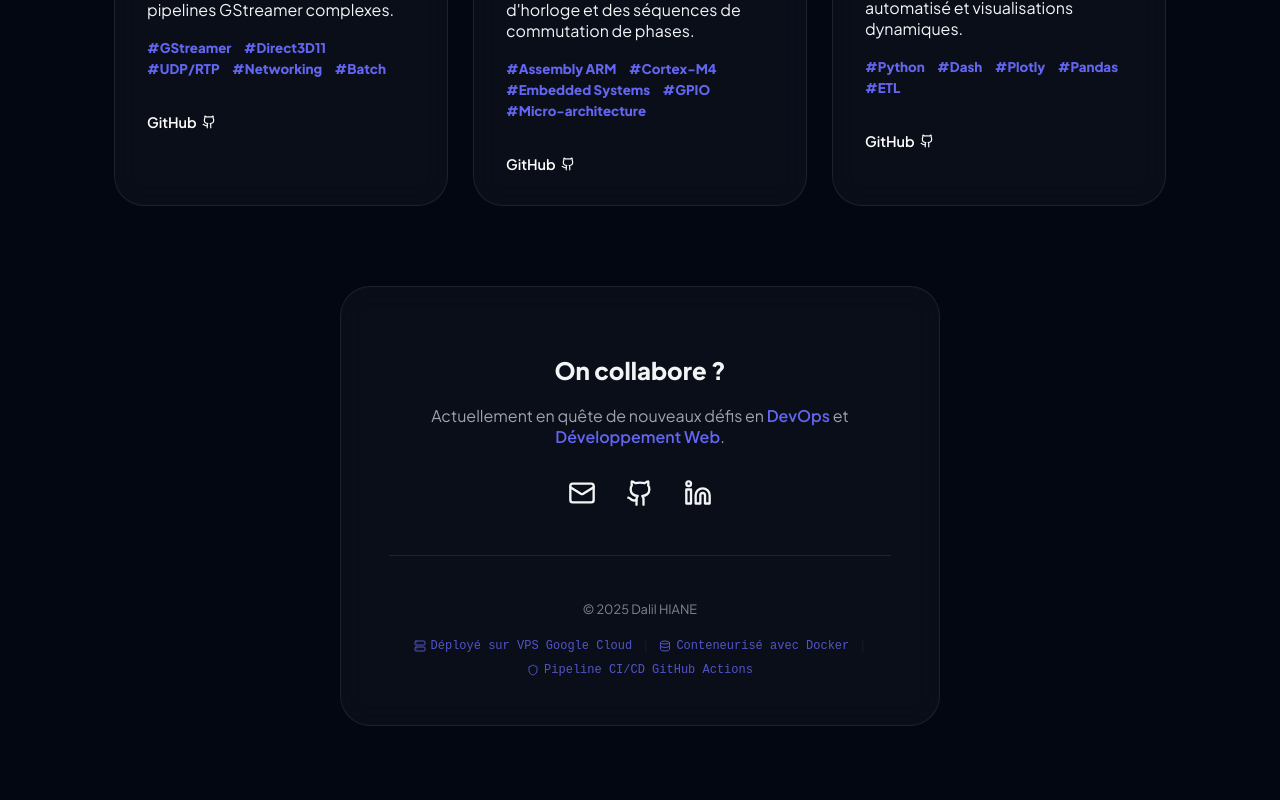
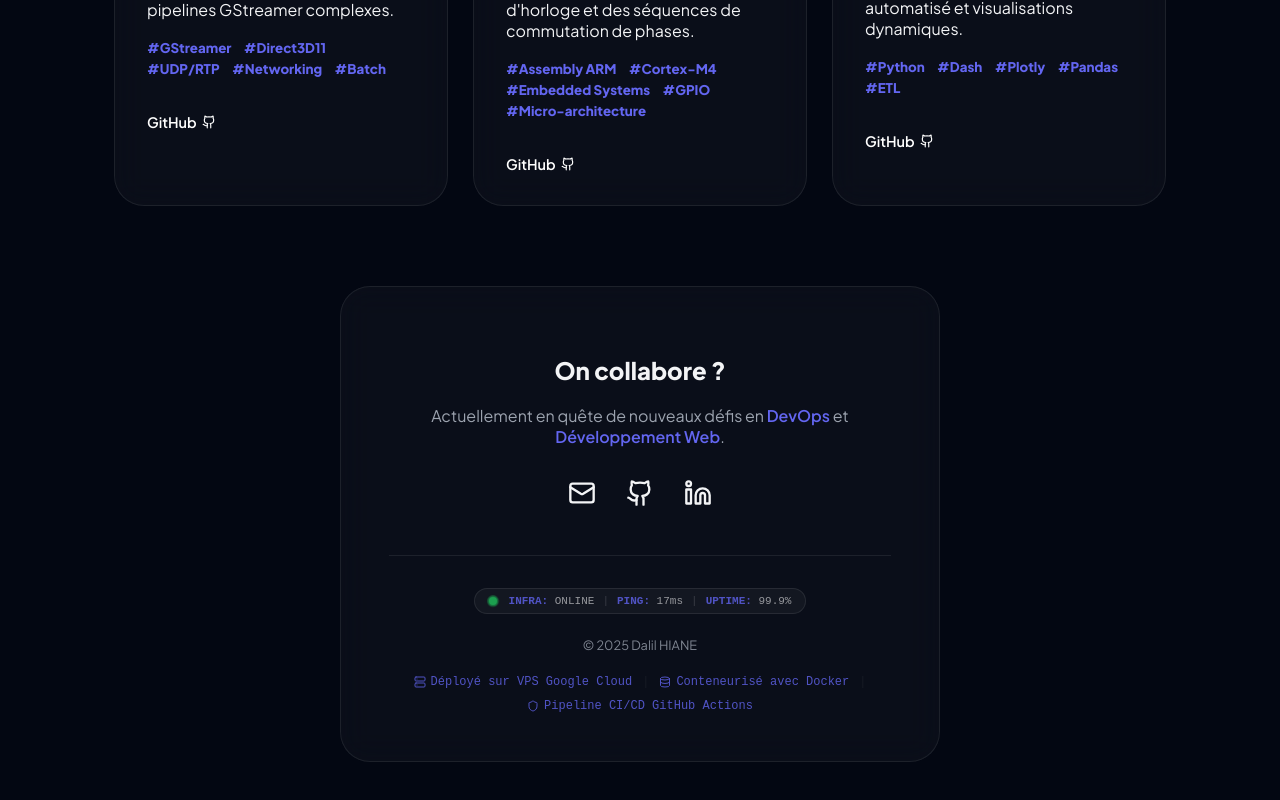
Before and after one commit to DaluxOnFlux/Portfolio, a React (Vite) app: page / in a window 1280 px wide. Shown: the part 3246-4046 px from the top of the page. Built offline with nearby package versions, Linux system fonts and the light colour scheme.

Commit message:
update onlien VPS

```diff
--- a/src/App.css
+++ b/src/App.css
@@ -998,3 +998,67 @@ html {
     min-width: auto !important;
   }
 }
+
+.status-badge-container {
+  display: inline-flex;
+  align-items: center;
+  background: rgba(255, 255, 255, 0.05);
+  backdrop-filter: blur(4px);
+  padding: 6px 14px;
+  border-radius: 20px;
+  border: 1px solid rgba(255, 255, 255, 0.1);
+  font-family: "JetBrains Mono", monospace; /* Ou ta police terminal */
+  font-size: 11px;
+  gap: 12px;
+}
+
+.status-dot-wrapper {
+  position: relative;
+  width: 8px;
+  height: 8px;
+}
+
+.status-dot {
+  width: 8px;
+  height: 8px;
+  background: #22c55e; /* Vert brillant */
+  border-radius: 50%;
+  position: absolute;
+  z-index: 2;
+}
+
+.status-dot-pulse {
+  width: 8px;
+  height: 8px;
+  background: #22c55e;
+  border-radius: 50%;
+  position: absolute;
+  animation: pulse 2s infinite;
+  z-index: 1;
+}
+
+@keyframes pulse {
+  0% {
+    transform: scale(1);
+    opacity: 0.8;
+  }
+  100% {
+    transform: scale(3);
+    opacity: 0;
+  }
+}
+
+.status-info {
+  display: flex;
+  gap: 8px;
+  color: rgba(255, 255, 255, 0.7);
+}
+
+.status-label {
+  color: #6366f1; /* Bleu-violet pour les labels */
+  font-weight: bold;
+}
+
+.status-divider {
+  color: rgba(255, 255, 255, 0.2);
+}
--- a/src/App.jsx
+++ b/src/App.jsx
@@ -22,6 +22,7 @@ import {
 import Typewriter from "typewriter-effect";
 import "./App.css";
 import TerminalComponent from "./Terminal.jsx";
+import StatusBadge from "./StatusBadge.jsx";
 
 const App = () => {
   const [showButton, setShowButton] = useState(false);
@@ -400,6 +401,7 @@ const App = () => {
             </div>
 
             <div className="footer-bottom">
+              <StatusBadge />
               <p>© 2025 Dalil HIANE</p>
               <div className="infra-stack">
                 <span className="stack-item">
--- /dev/null
+++ b/src/StatusBadge.jsx
@@ -0,0 +1,62 @@
+import React, { useState, useEffect } from "react";
+
+const StatusBadge = () => {
+  const [ping, setPing] = useState(null);
+  const [isOnline, setIsOnline] = useState(true);
+
+  useEffect(() => {
+    const checkStatus = async () => {
+      const start = performance.now();
+      try {
+        // Ajout d'un paramètre aléatoire pour éviter le cache navigateur (cache-busting)
+        await fetch(`${window.location.origin}?t=${Date.now()}`, {
+          method: "HEAD",
+          mode: "no-cors",
+          cache: "no-store",
+        });
+        const end = performance.now();
+        setPing(Math.round(end - start));
+        setIsOnline(true);
+      } catch (e) {
+        console.error("L'infra semble hors-ligne");
+        setIsOnline(false);
+        setPing(null);
+      }
+    };
+
+    checkStatus();
+    const interval = setInterval(checkStatus, 10000);
+    return () => clearInterval(interval);
+  }, []);
+
+  return (
+    <div className="status-badge-container">
+      <div className="status-dot-wrapper">
+        {/* Le point devient rouge si l'infra tombe */}
+        <div
+          className="status-dot"
+          style={{ backgroundColor: isOnline ? "#22c55e" : "#ef4444" }}
+        ></div>
+        {isOnline && <div className="status-dot-pulse"></div>}
+      </div>
+
+      <div className="status-info">
+        <span className="status-text">
+          <span className="status-label">INFRA:</span>{" "}
+          {isOnline ? "ONLINE" : "OFFLINE"}
+        </span>
+        <span className="status-divider">|</span>
+        <span className="status-text">
+          <span className="status-label">PING:</span>{" "}
+          {ping !== null ? `${ping}ms` : "--"}
+        </span>
+        <span className="status-divider">|</span>
+        <span className="status-text">
+          <span className="status-label">UPTIME:</span> 99.9%
+        </span>
+      </div>
+    </div>
+  );
+};
+
+export default StatusBadge;
```
